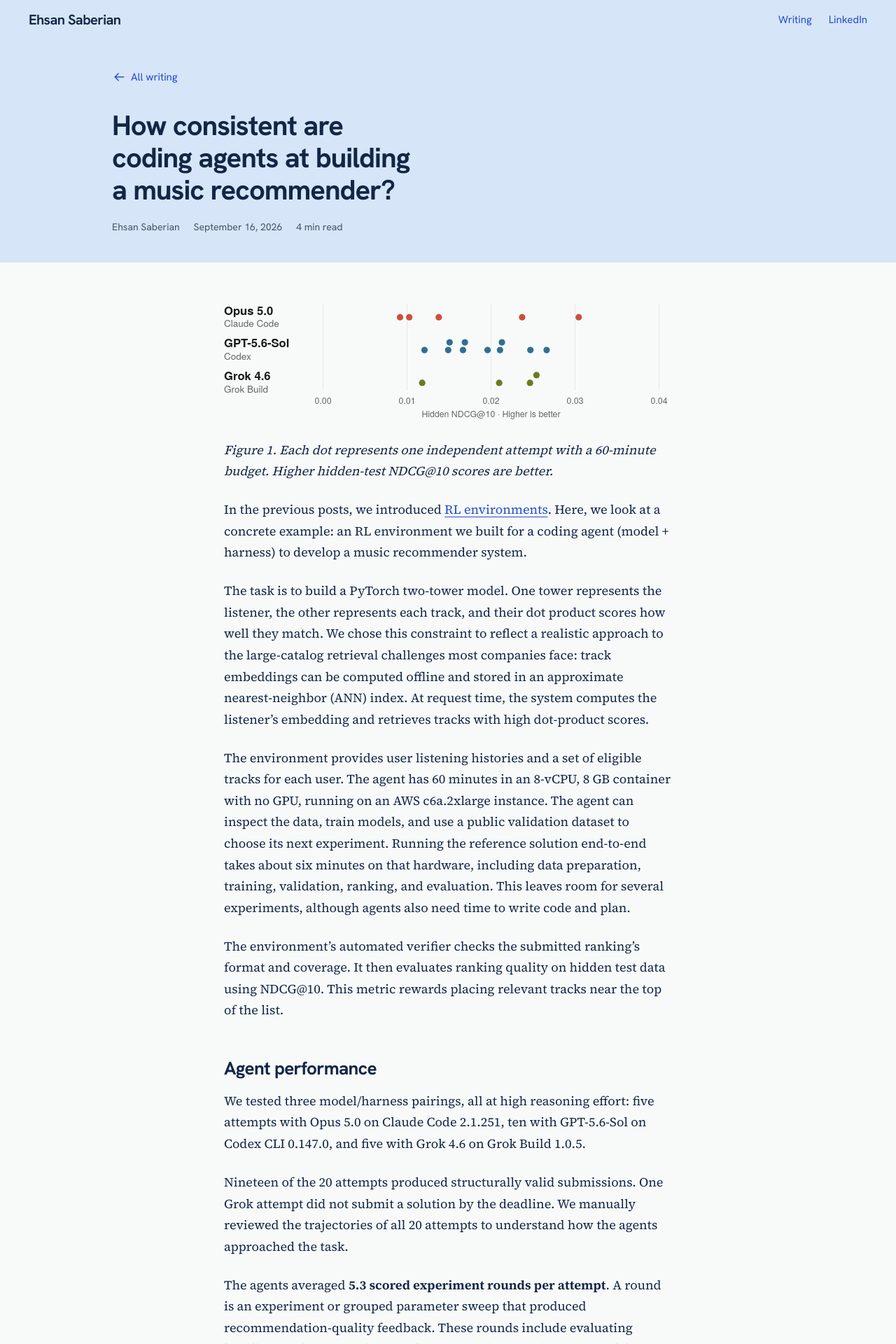
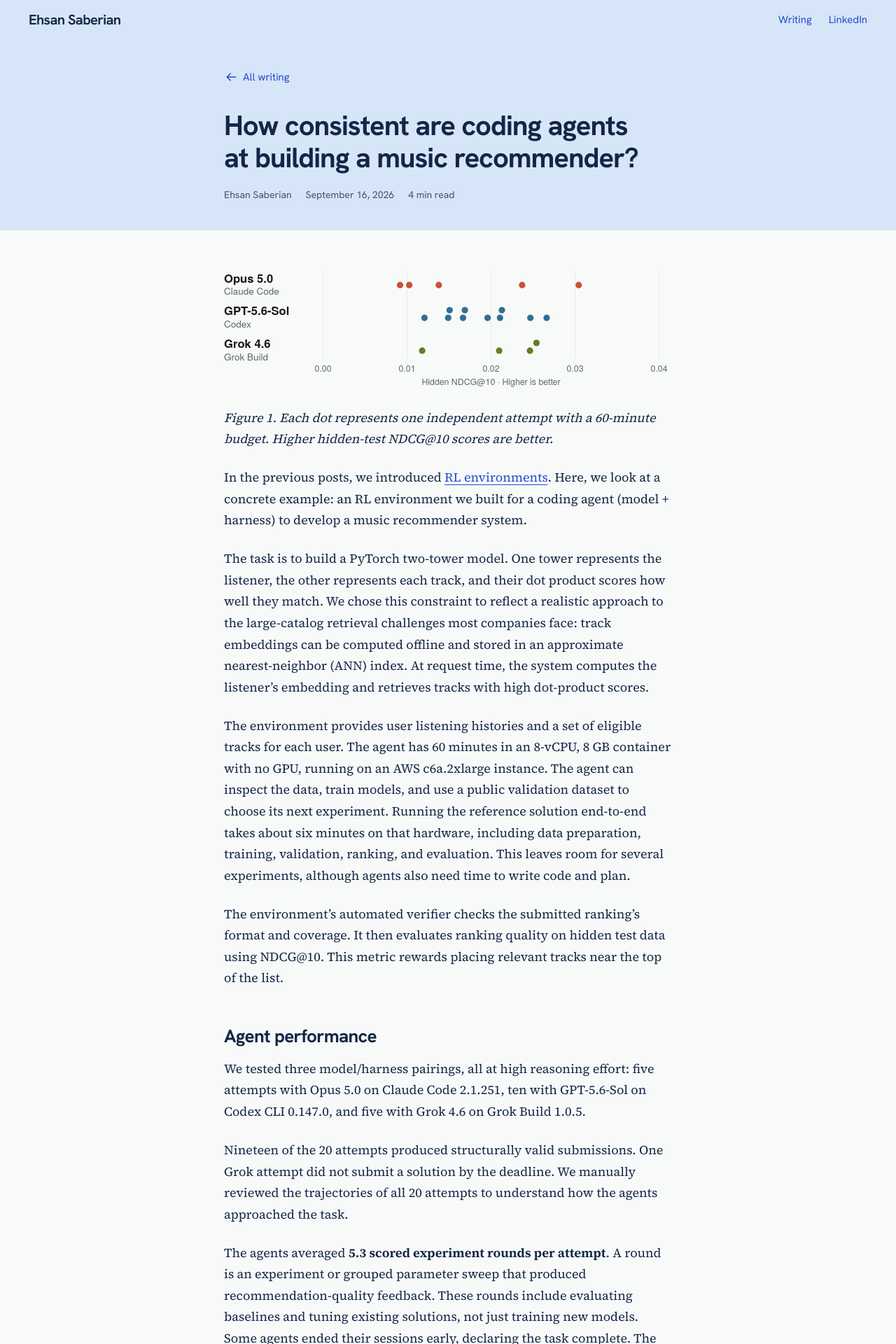
Before and after one commit to saberian/saberian.github.io, a Jekyll site: the page built from _posts/2026-09-16-spread-in-practice.md, in a window 1280 px wide. Shown: the top 1920 px of the page at 70% size. Built offline with Jekyll 4.4.1, drawn with Linux system fonts in a browser that asks for light colours; nearby versions of some CDN libraries; library files that are not in the unit come from our copies.

Commit message:
Align article titles with the centered reading column

```diff
--- a/assets/site.css
+++ b/assets/site.css
@@ -71,19 +71,19 @@ h1, h2, h3 { text-wrap: balance; }
 .arrow { flex-shrink: 0; width: 20px; height: 20px; }
 .essay + .essay { margin-top: 24px; padding-top: 24px; position: relative; }
 .essay + .essay::before { content: ""; position: absolute; top: 0; left: 0; width: 208px; max-width: 40%; height: 1px; background: var(--rule); }
-.post-header { background: var(--cover); padding: 32px 32px 40px; }
-.post-header-inner { max-width: 960px; margin-inline: auto; }
+.post-header { background: var(--cover); padding: 32px 0 40px; }
+.post-header-inner, .post-content { width: min(100% - 64px, var(--reading-width)); margin-inline: auto; }
 .back-link { display: inline-flex; align-items: center; gap: 7px; min-height: 44px; margin-bottom: 24px; text-decoration: none; font-size: 15px; }
 .back-arrow { display: inline-flex; transform: rotate(180deg); }
-.post-header h1 { font-family: var(--display); font-size: 40px; font-weight: 700; line-height: 1.15; letter-spacing: -.025em; max-width: 24ch; }
+.post-header h1 { font-family: var(--display); font-size: 40px; font-weight: 700; line-height: 1.15; letter-spacing: -.025em; }
 .post-meta { display: flex; flex-wrap: wrap; align-items: center; gap: 8px 20px; font-size: 14px; color: var(--secondary); margin-top: 20px; }
 .post-meta time { font-variant-numeric: tabular-nums; }
 .post-header.post-header--compact { padding-block: 16px; }
-.post-header--compact .post-header-inner { max-width: var(--reading-width); display: flex; flex-wrap: wrap; align-items: center; justify-content: space-between; gap: 8px 24px; }
+.post-header--compact .post-header-inner { display: flex; flex-wrap: wrap; align-items: center; justify-content: space-between; gap: 8px 24px; }
 .post-header--compact .back-link { margin-bottom: 0; }
 .post-header--compact .post-meta { margin-top: 0; }
 .post-header--compact + .post-content { margin-top: 32px; }
-.post-content { width: min(100% - 64px, var(--reading-width)); margin: 40px auto 56px; font-family: var(--prose); font-size: 18px; line-height: 1.7; overflow-wrap: break-word; }
+.post-content { margin-block: 40px 56px; font-family: var(--prose); font-size: 18px; line-height: 1.7; overflow-wrap: break-word; }
 .post-content p { margin-block: 0 1.35em; }
 .post-content strong { font-weight: 650; }
 .post-content img { display: block; max-width: 100%; height: auto; margin: 0 auto 28px; }
@@ -145,10 +145,10 @@ h1, h2, h3 { text-wrap: balance; }
   .portrait { width: 88px; }
   .writing { padding-top: 28px; }
   .writing h1 { font-size: 26px; }
-  .post-header { padding-inline: var(--page-gutter); }
+  .post-header-inner, .post-content { width: calc(100% - 48px); }
   .post-header h1 { font-size: 32px; }
   .post-meta { gap: 7px 16px; }
-  .post-content { width: calc(100% - 48px); margin-top: 32px; margin-bottom: 44px; font-size: 17px; }
+  .post-content { margin-top: 32px; margin-bottom: 44px; font-size: 17px; }
   .post-content blockquote { padding: 16px 20px; }
 }
 @media (max-width: 360px) {
@@ -162,6 +162,7 @@ h1, h2, h3 { text-wrap: balance; }
   body, .post-header { background: #fff; color: #000; }
   .post-header { padding: 0 0 28px; }
   .post-header h1 { font-size: 36px; }
-  .post-content { width: 100%; font-size: 12pt; margin-block: 20px; }
+  .post-header-inner, .post-content { width: 100%; }
+  .post-content { font-size: 12pt; margin-block: 20px; }
   a { color: inherit; }
 }
```
Also changed, not shown: DESIGN.md (+4 -4 lines), tests/site.mjs (+11 -2 lines).
